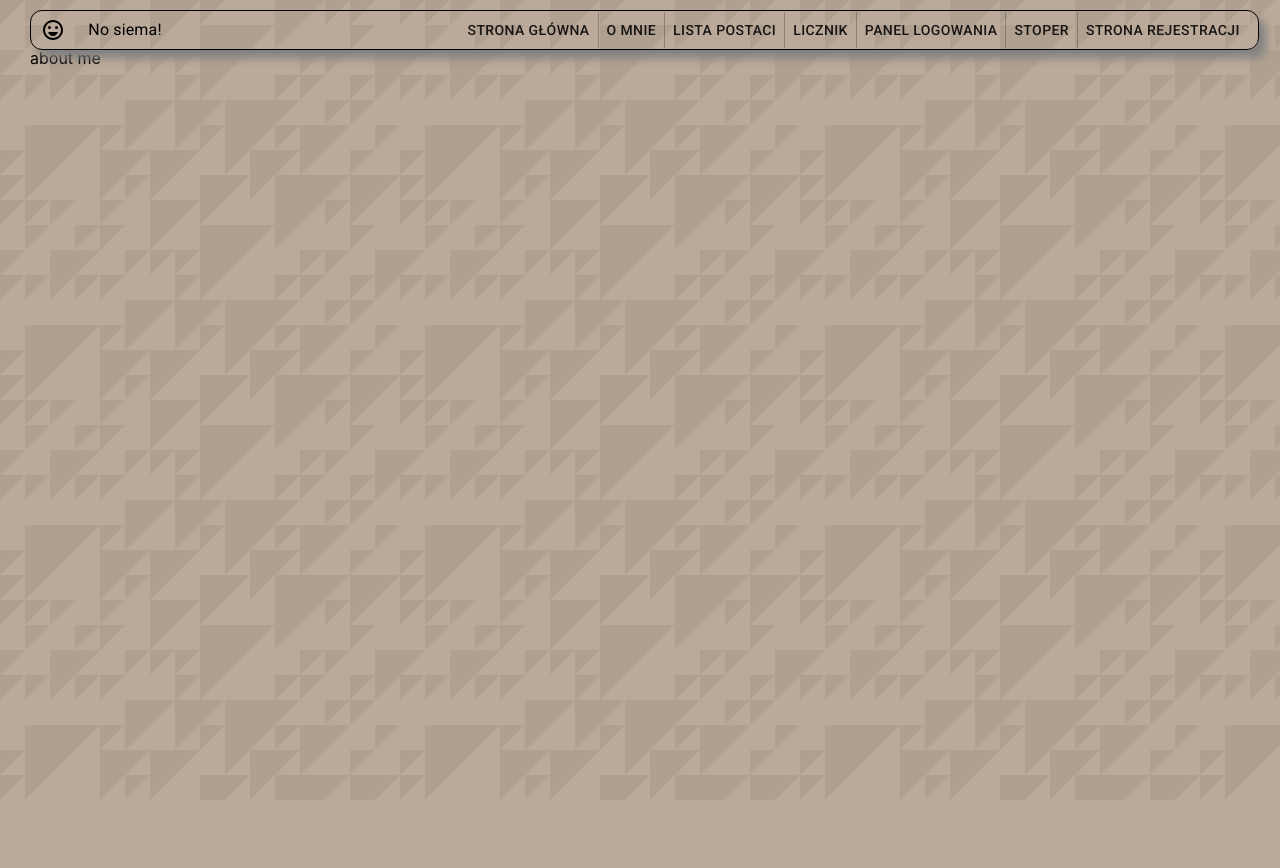
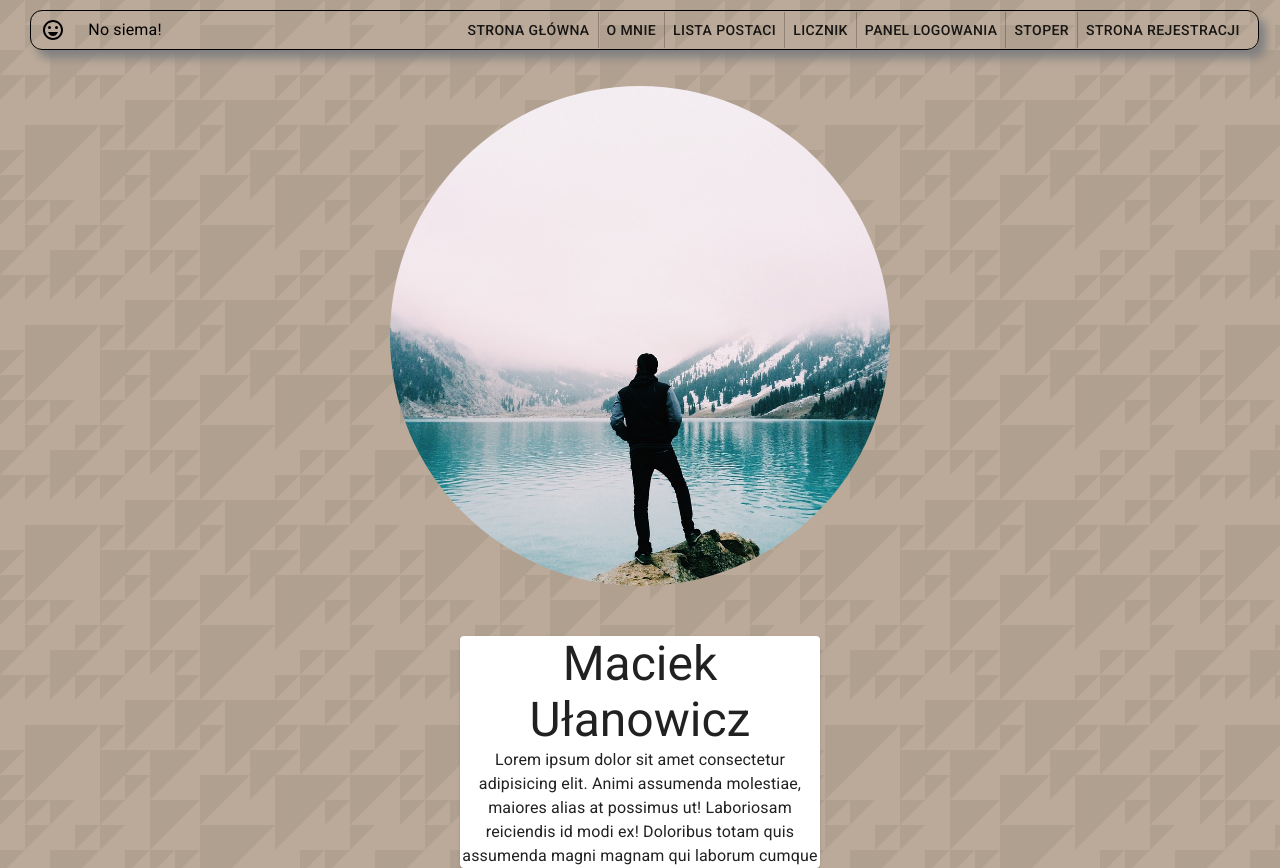
Before and after one commit to MaciekBSZ/react-project-DA, a React (Create React App) app: page /aboutme in a window 1280 px wide. Before the commit the page ends 800 px from the top, so only its background shows below. Built offline with nearby package versions, Linux system fonts and the light colour scheme.

Commit message:
started chalist component and fixed stopwatch component

```diff
--- a/src/pages/AboutMe.jsx
+++ b/src/pages/AboutMe.jsx
@@ -1,7 +1,60 @@
 import React from 'react'
+import styled from 'styled-components'
+import { Paper, Typography } from '@material-ui/core'
+
+import img from '../img/AboutMePageImg.jpg'
+
+const about = {
+	name: 'Maciek',
+	secondName: 'Ułanowicz',
+	biogram:
+		'Lorem ipsum dolor sit amet consectetur adipisicing elit. Animi assumenda molestiae, maiores alias at possimus ut! Laboriosam reiciendis id modi ex! Doloribus totam quis assumenda magni magnam qui laborum cumque',
+}
 
 const AboutMe = () => {
-	return <div>about me</div>
+	const { name, secondName, biogram } = about
+	const Box = styled.div`
+		position: relative;
+		top: 3vw;
+		width: 100%;
+		display: flex;
+		flex-direction: column;
+		align-items: center;
+		justify-content: center;
+	`
+	const Photo = styled.div`
+		width: 500px;
+		height: 500px;
+		border-radius: 50%;
+		background-image: url(${img});
+		background-size: cover;
+		background-repeat: no-repeat;
+		background-position: 55%;
+	`
+	const Bio = styled.div`
+		display: flex;
+		flex-direction: column;
+		align-items: center;
+		justify-content: space-evenly;
+		text-align: center;
+		width: 400px;
+		height: 200px;
+		margin: 30px;
+		padding: 20px;
+	`
+
+	return (
+		<Box>
+			<Photo></Photo>
+			<Bio>
+				<Paper>
+					<Typography variant='h3'>{name}</Typography>
+					<Typography variant='h3'>{secondName}</Typography>
+					<Typography>{biogram}</Typography>
+				</Paper>
+			</Bio>
+		</Box>
+	)
 }
 
 export default AboutMe
--- a/src/pages/CharList.jsx
+++ b/src/pages/CharList.jsx
@@ -1,11 +1,28 @@
 import React from 'react'
+import { useState, useEffect } from 'react'
 import CharCard from '../components/CharCard'
 
-const CharList = () => (
-	<>
-		<div>lista postaci</div>
-		<CharCard />
-	</>
-)
+const CharList = () => {
+	const [cards, setCards] = useState(null)
+	useEffect(() => {
+		getData()
+	}, [])
+	const getData = async () => {
+		try {
+			const res = await fetch('https://rickandmortyapi.com/api/character')
+			const data = await res.json()
+			setCards(data)
+		} catch (err) {
+			console.log(err)
+		}
+	}
+
+	return (
+		<>
+			<div> {cards && cards.info.pages} </div>
+			<CharCard />
+		</>
+	)
+}
 
 export default CharList
--- a/src/pages/ErrorPage.jsx
+++ b/src/pages/ErrorPage.jsx
@@ -1,11 +1,20 @@
 import { Box, Typography } from '@material-ui/core'
+import styled from 'styled-components'
 import React from 'react'
+import ErrorPageImg from '../img/ErrorPageImg.png'
 const ErrorPage = () => {
+	const Photo = styled.div`
+		width: 300px;
+		height: 300px;
+		background-image: url(${ErrorPageImg});
+		background-size: cover;
+		background-repeat: no-repeat;
+	`
+
 	return (
 		<Box height='94vh' display='flex' flexDirection='column' alignItems='center' justifyContent='center'>
-			<Typography variant='h1' align='center' gutterBottom>
-				Łobaben! Coś się zepsuło!
-			</Typography>
+			<Typography variant='h1'>Łobaben! Coś się zepsuło!</Typography>
+			<Photo></Photo>
 		</Box>
 	)
 }
--- a/src/pages/MainPage.jsx
+++ b/src/pages/MainPage.jsx
@@ -19,7 +19,7 @@
 	const classes = useStyles()
 	return (
 		<>
-			<Box height='70vh' display='flex' flexDirection='column' alignItems='center' justifyContent='center'>
+			<Box height='30vh' display='flex' flexDirection='column' alignItems='center' justifyContent='center'>
 				<Typography variant='h1' align='center' gutterBottom>
 					Moja strona
 				</Typography>
--- a/src/pages/StopWatch.jsx
+++ b/src/pages/StopWatch.jsx
@@ -24,7 +24,7 @@
 			clearInterval(interval)
 		}
 		return () => clearInterval(interval)
-	}, [timeOn])
+	}, [timeOn, startCount, dispatch])
 
 	return (
 		<>
```
Also changed, not shown: data/about.json (added, +10 -0 lines), src/img/AboutMePageImg.jpg (added), src/img/ErrorPageImg.png (added).
